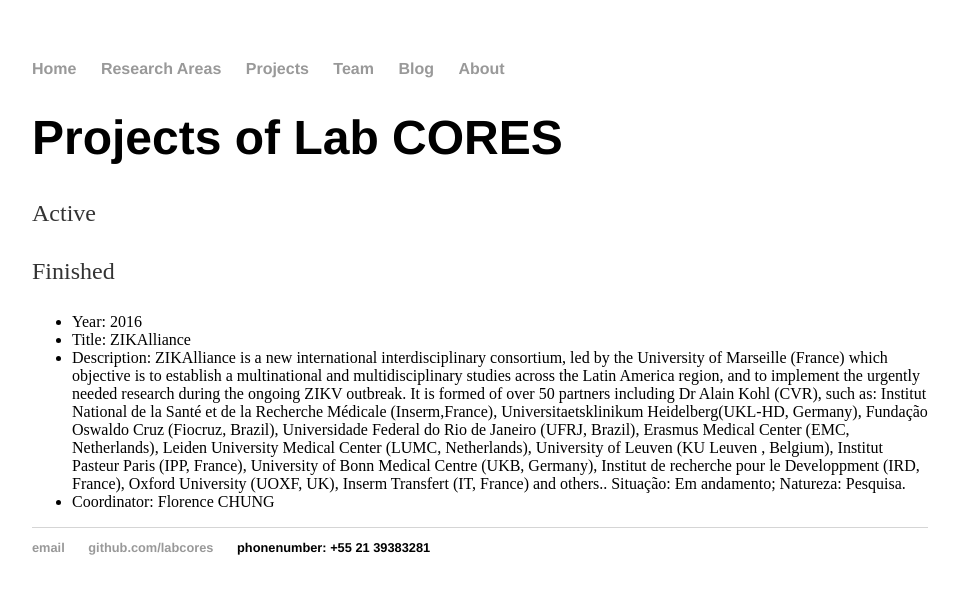
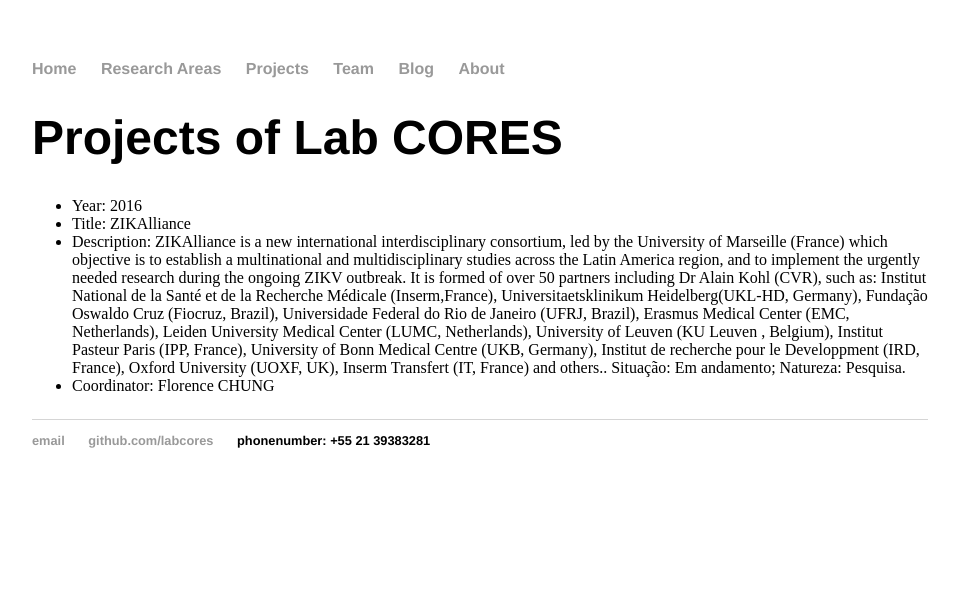
Before and after one commit to labcores/labcores.github.io, a Jekyll site: the page built from projects/index.html, in a window 1280 px wide. Shown: the top 594 px of the page, without its empty margins (160-1119 px from the left). Built offline with Jekyll 4.4.1, drawn with Linux system fonts in a browser that asks for light colours.

Commit message:
update-projects-content

```diff
--- a/projects/index.html
+++ b/projects/index.html
@@ -4,13 +4,11 @@
 ---
 <div class="blurb">
 	<h1>Projects of Lab CORES</h1>
-	<p>Active</p>
-	<p>Finished</p>
-	<ul>
+	<p><ul>
 		<li>Year: 2016</li>
 		<li>Title: ZIKAlliance</li>
 		<li>Description: ZIKAlliance is a new international interdisciplinary consortium, led by the University of Marseille (France) which objective is to establish a multinational and multidisciplinary studies across the Latin America region, and to implement the urgently needed research during the ongoing ZIKV outbreak. It is formed of over 50 partners including Dr Alain Kohl (CVR), such as: Institut National de la Santé et de la Recherche Médicale (Inserm,France), Universitaetsklinikum Heidelberg(UKL-HD, Germany), Fundação Oswaldo Cruz (Fiocruz, Brazil), Universidade Federal do Rio de Janeiro (UFRJ, Brazil), Erasmus Medical Center (EMC, Netherlands), Leiden University Medical Center (LUMC, Netherlands), University of Leuven (KU Leuven , Belgium), Institut Pasteur Paris (IPP, France), University of Bonn Medical Centre (UKB, Germany), Institut de recherche pour le Developpment (IRD, France), Oxford University (UOXF, UK), Inserm Transfert (IT, France) and others.. Situação: Em andamento; Natureza: Pesquisa.</li>
 		<li>Coordinator: Florence CHUNG</li>
-	</ul>
+	</ul></p>
 
 </div><!-- /.blurb -->
```
